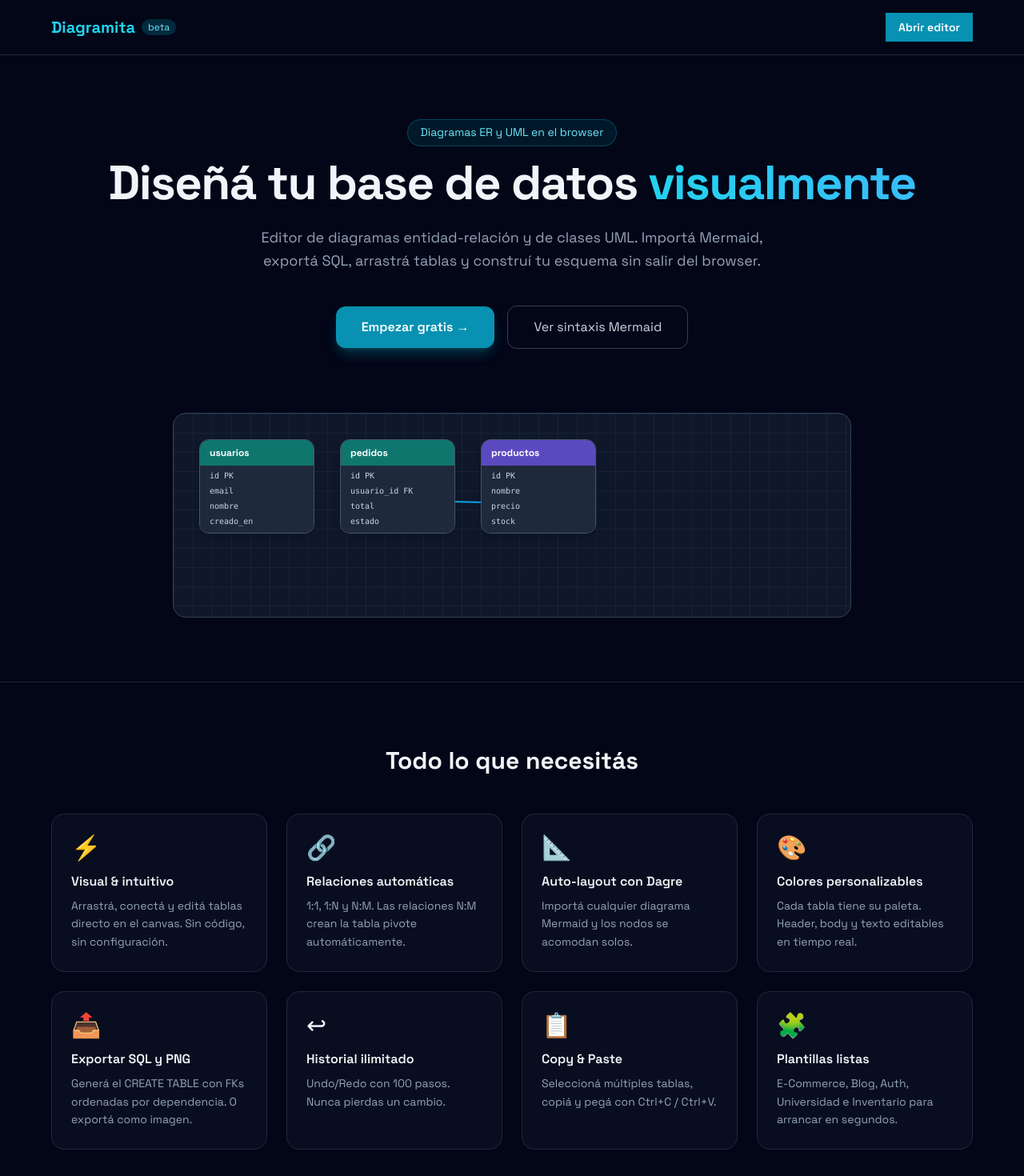
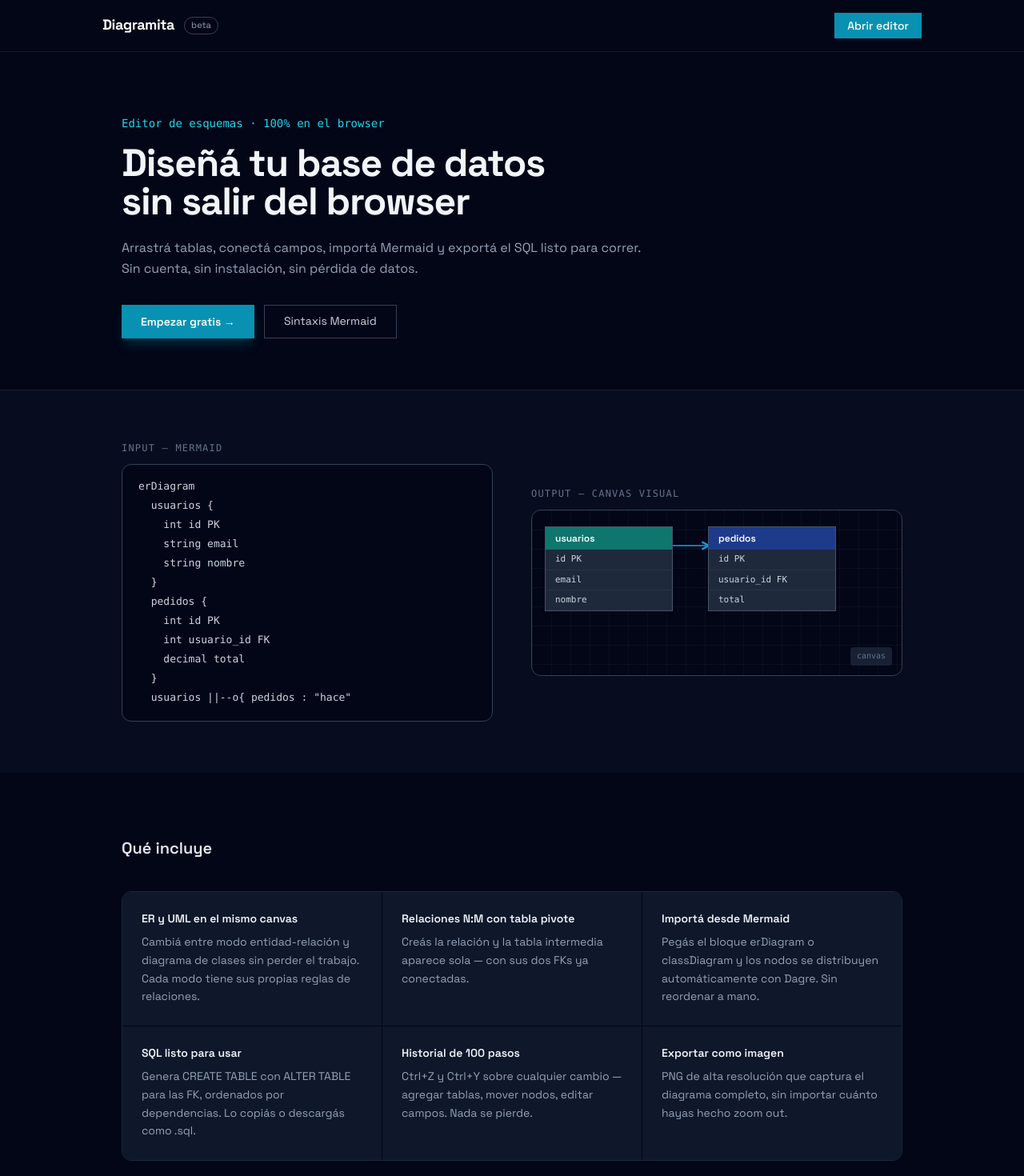
Before and after one commit to ChristianVeneko/diagramita, a React (Vite) app: page /#/ in a window 1280 px wide. Shown: the top 1470 px of the page at 80% size. Built offline with nearby package versions, Linux system fonts and the light colour scheme.

Commit message:
feat: enhance documentation and improve editor functionality with new features

```diff
--- a/src/index.css
+++ b/src/index.css
@@ -14,12 +14,20 @@
     min-height: 100vh;
     font-family: 'Space Grotesk', 'Avenir Next', sans-serif;
     text-rendering: geometricPrecision;
+  }
+
+  body.editor-active {
     overflow: hidden;
   }
 
   #root {
     width: 100vw;
+    min-height: 100vh;
+  }
+
+  body.editor-active #root {
     height: 100vh;
+    overflow: hidden;
   }
 
   button,
--- a/src/pages/Landing.jsx
+++ b/src/pages/Landing.jsx
@@ -1,72 +1,62 @@
 import { useNavigate } from 'react-router-dom'
 
 const FEATURES = [
-  { icon: '⚡', title: 'Visual & intuitivo', desc: 'Arrastrá, conectá y editá tablas directo en el canvas. Sin código, sin configuración.' },
-  { icon: '🔗', title: 'Relaciones automáticas', desc: '1:1, 1:N y N:M. Las relaciones N:M crean la tabla pivote automáticamente.' },
-  { icon: '📐', title: 'Auto-layout con Dagre', desc: 'Importá cualquier diagrama Mermaid y los nodos se acomodan solos.' },
-  { icon: '🎨', title: 'Colores personalizables', desc: 'Cada tabla tiene su paleta. Header, body y texto editables en tiempo real.' },
-  { icon: '📤', title: 'Exportar SQL y PNG', desc: 'Generá el CREATE TABLE con FKs ordenadas por dependencia. O exportá como imagen.' },
-  { icon: '↩', title: 'Historial ilimitado', desc: 'Undo/Redo con 100 pasos. Nunca pierdas un cambio.' },
-  { icon: '📋', title: 'Copy & Paste', desc: 'Seleccioná múltiples tablas, copiá y pegá con Ctrl+C / Ctrl+V.' },
-  { icon: '🧩', title: 'Plantillas listas', desc: 'E-Commerce, Blog, Auth, Universidad e Inventario para arrancar en segundos.' },
+  {
+    title: 'ER y UML en el mismo canvas',
+    desc: 'Cambiá entre modo entidad-relación y diagrama de clases sin perder el trabajo. Cada modo tiene sus propias reglas de relaciones.',
+  },
+  {
+    title: 'Relaciones N:M con tabla pivote',
+    desc: 'Creás la relación y la tabla intermedia aparece sola — con sus dos FKs ya conectadas.',
+  },
+  {
+    title: 'Importá desde Mermaid',
+    desc: 'Pegás el bloque erDiagram o classDiagram y los nodos se distribuyen automáticamente con Dagre. Sin reordenar a mano.',
+  },
+  {
+    title: 'SQL listo para usar',
+    desc: 'Genera CREATE TABLE con ALTER TABLE para las FK, ordenados por dependencias. Lo copiás o descargás como .sql.',
+  },
+  {
+    title: 'Historial de 100 pasos',
+    desc: 'Ctrl+Z y Ctrl+Y sobre cualquier cambio — agregar tablas, mover nodos, editar campos. Nada se pierde.',
+  },
+  {
+    title: 'Exportar como imagen',
+    desc: 'PNG de alta resolución que captura el diagrama completo, sin importar cuánto hayas hecho zoom out.',
+  },
 ]
 
-const DEMO_TABLES = [
-  { name: 'usuarios', color: '#0f766e', fields: ['id PK', 'email', 'nombre', 'creado_en'] },
-  { name: 'pedidos', color: '#0f766e', fields: ['id PK', 'usuario_id FK', 'total', 'estado'] },
-  { name: 'productos', color: '#5b4abf', fields: ['id PK', 'nombre', 'precio', 'stock'] },
-]
-
-function DemoCanvas() {
-  return (
-    <div className="relative h-64 w-full overflow-hidden rounded-2xl border border-slate-700 bg-slate-900">
-      <div className="absolute inset-0"
-        style={{
-          backgroundImage: 'linear-gradient(rgba(148,163,184,0.07) 1px, transparent 1px), linear-gradient(90deg, rgba(148,163,184,0.07) 1px, transparent 1px)',
-          backgroundSize: '24px 24px',
-        }}
-      />
-      <svg className="absolute inset-0 h-full w-full pointer-events-none" aria-hidden="true">
-        <path d="M 232 72 C 280 72, 280 112, 328 112" fill="none" stroke="#0ea5e9" strokeWidth="2" strokeDasharray="0" markerEnd="url(#arr)" />
-        <path d="M 232 108 C 330 108, 330 112, 520 112" fill="none" stroke="#0ea5e9" strokeWidth="2" />
-        <defs>
-          <marker id="arr" markerWidth="8" markerHeight="8" refX="1" refY="4" orient="auto-start-reverse">
-            <path d="M1 1 L7 4 L1 7" fill="none" stroke="#0ea5e9" strokeWidth="1.5" />
-          </marker>
-        </defs>
-      </svg>
-      <div className="absolute left-8 top-8 flex gap-8">
-        {DEMO_TABLES.map((t) => (
-          <div key={t.name} className="w-36 rounded-xl border border-slate-600 shadow-lg overflow-hidden">
-            <div className="px-3 py-2 text-xs font-bold text-white" style={{ background: t.color }}>{t.name}</div>
-            <div className="bg-slate-800 px-3 py-1">
-              {t.fields.map((f) => (
-                <div key={f} className="py-0.5 text-[10px] text-slate-300 font-mono">{f}</div>
-              ))}
-            </div>
-          </div>
-        ))}
-      </div>
-    </div>
-  )
+const CODE_SAMPLE = `erDiagram
+  usuarios {
+    int id PK
+    string email
+    string nombre
   }
+  pedidos {
+    int id PK
+    int usuario_id FK
+    decimal total
+  }
+  usuarios ||--o{ pedidos : "hace"`
 
 export default function Landing() {
   const navigate = useNavigate()
 
   return (
     <div className="min-h-screen bg-slate-950 text-slate-100">
+
       {/* Nav */}
-      <nav className="border-b border-slate-800 px-6 py-4">
-        <div className="mx-auto flex max-w-6xl items-center justify-between">
-          <div className="flex items-center gap-2">
-            <span className="text-xl font-bold text-cyan-400">Diagramita</span>
-            <span className="rounded-full bg-cyan-500/20 px-2 py-0.5 text-xs text-cyan-300">beta</span>
+      <nav className="border-b border-slate-800/60 px-6 py-4">
+        <div className="mx-auto flex max-w-5xl items-center justify-between">
+          <div className="flex items-center gap-3">
+            <span className="text-lg font-bold tracking-tight text-white">Diagramita</span>
+            <span className="rounded-full border border-slate-700 px-2 py-0.5 text-[11px] text-slate-400">beta</span>
           </div>
           <button
             type="button"
             onClick={() => navigate('/editor')}
-            className="rounded-lg bg-cyan-600 px-4 py-2 text-sm font-semibold text-white transition hover:bg-cyan-500"
+            className="rounded-lg bg-cyan-600 px-4 py-1.5 text-sm font-medium text-white transition hover:bg-cyan-500"
           >
             Abrir editor
           </button>
@@ -74,25 +64,21 @@ export default function Landing() {
       </nav>
 
       {/* Hero */}
-      <section className="mx-auto max-w-6xl px-6 py-20 text-center">
-        <div className="mb-4 inline-flex items-center gap-2 rounded-full border border-cyan-500/30 bg-cyan-500/10 px-4 py-1.5 text-sm text-cyan-300">
-          Diagramas ER y UML en el browser
-        </div>
-        <h1 className="mb-6 text-5xl font-bold leading-tight tracking-tight md:text-6xl">
-          Diseñá tu base de datos{' '}
-          <span className="bg-gradient-to-r from-cyan-400 to-sky-400 bg-clip-text text-transparent">
-            visualmente
-          </span>
+      <section className="mx-auto max-w-5xl px-6 pt-20 pb-16">
+        <div className="max-w-2xl">
+          <p className="mb-4 font-mono text-sm text-cyan-400">Editor de esquemas · 100% en el browser</p>
+          <h1 className="mb-5 text-4xl font-bold leading-tight tracking-tight md:text-5xl">
+            Diseñá tu base de datos<br />sin salir del browser
           </h1>
-        <p className="mx-auto mb-10 max-w-2xl text-lg text-slate-400 leading-relaxed">
-          Editor de diagramas entidad-relación y de clases UML. Importá Mermaid, exportá SQL,
-          arrastrá tablas y construí tu esquema sin salir del browser.
+          <p className="mb-8 text-base text-slate-400 leading-relaxed">
+            Arrastrá tablas, conectá campos, importá Mermaid y exportá el SQL listo para correr.
+            Sin cuenta, sin instalación, sin pérdida de datos.
           </p>
-        <div className="flex flex-wrap items-center justify-center gap-4">
+          <div className="flex flex-wrap gap-3">
             <button
               type="button"
               onClick={() => navigate('/editor')}
-            className="rounded-xl bg-cyan-600 px-8 py-3.5 text-base font-semibold text-white shadow-lg shadow-cyan-500/25 transition hover:bg-cyan-500 hover:shadow-cyan-400/30"
+              className="rounded-lg bg-cyan-600 px-6 py-2.5 text-sm font-semibold text-white shadow-lg shadow-cyan-500/20 transition hover:bg-cyan-500"
             >
               Empezar gratis →
             </button>
@@ -100,50 +86,127 @@ export default function Landing() {
               href="https://mermaid.js.org/syntax/entityRelationshipDiagram.html"
               target="_blank"
               rel="noopener noreferrer"
-            className="rounded-xl border border-slate-700 px-8 py-3.5 text-base text-slate-300 transition hover:border-slate-500 hover:text-white"
+              className="rounded-lg border border-slate-700 px-6 py-2.5 text-sm text-slate-300 transition hover:border-slate-500 hover:text-white"
             >
-            Ver sintaxis Mermaid
+              Sintaxis Mermaid
             </a>
+          </div>
         </div>
       </section>
 
-      {/* Demo */}
-      <section className="mx-auto max-w-4xl px-6 pb-20">
-        <DemoCanvas />
+      {/* Split demo */}
+      <section className="border-t border-slate-800/60 bg-slate-900/40">
+        <div className="mx-auto max-w-5xl px-6 py-16 lg:grid lg:grid-cols-2 lg:gap-12 lg:items-center">
+          {/* Code side */}
+          <div>
+            <p className="mb-3 text-xs font-mono uppercase tracking-widest text-slate-500">Input — Mermaid</p>
+            <pre className="overflow-x-auto rounded-xl border border-slate-700 bg-slate-950 px-5 py-4 text-[13px] leading-6 text-slate-300 font-mono">
+              {CODE_SAMPLE}
+            </pre>
+          </div>
+
+          {/* Visual side */}
+          <div>
+            <p className="mb-3 mt-8 text-xs font-mono uppercase tracking-widest text-slate-500 lg:mt-0">Output — Canvas visual</p>
+            <MiniCanvas />
+          </div>
+        </div>
       </section>
 
       {/* Features */}
-      <section className="border-t border-slate-800 px-6 py-20">
-        <div className="mx-auto max-w-6xl">
-          <h2 className="mb-12 text-center text-3xl font-bold">Todo lo que necesitás</h2>
-          <div className="grid grid-cols-1 gap-6 sm:grid-cols-2 lg:grid-cols-4">
-            {FEATURES.map(({ icon, title, desc }) => (
-              <div key={title} className="rounded-2xl border border-slate-800 bg-slate-900/50 p-6 transition hover:border-slate-700">
-                <div className="mb-3 text-3xl">{icon}</div>
-                <h3 className="mb-2 font-semibold text-slate-100">{title}</h3>
+      <section className="mx-auto max-w-5xl px-6 py-20">
+        <h2 className="mb-10 text-xl font-semibold text-slate-200">Qué incluye</h2>
+        <div className="grid grid-cols-1 gap-px border border-slate-800 rounded-xl overflow-hidden sm:grid-cols-2 lg:grid-cols-3">
+          {FEATURES.map(({ title, desc }) => (
+            <div key={title} className="bg-slate-900 p-6 hover:bg-slate-800/60 transition">
+              <h3 className="mb-2 text-sm font-semibold text-slate-100">{title}</h3>
               <p className="text-sm text-slate-400 leading-relaxed">{desc}</p>
             </div>
           ))}
         </div>
+      </section>
+
+      {/* Templates row */}
+      <section className="border-t border-slate-800/60 bg-slate-900/40 px-6 py-16">
+        <div className="mx-auto max-w-5xl">
+          <p className="mb-3 text-xs font-mono uppercase tracking-widest text-slate-500">Plantillas incluidas</p>
+          <div className="flex flex-wrap gap-2">
+            {['E-Commerce', 'Blog', 'Autenticación', 'Universidad', 'Inventario'].map((t) => (
+              <span key={t} className="rounded-full border border-slate-700 px-3 py-1 text-sm text-slate-300">
+                {t}
+              </span>
+            ))}
+          </div>
+          <p className="mt-4 text-sm text-slate-400">
+            Abrí el editor, hacé clic en <span className="font-mono text-slate-300">Plantillas</span> y en dos segundos tenés un esquema funcional para empezar.
+          </p>
         </div>
       </section>
 
-      {/* CTA bottom */}
-      <section className="border-t border-slate-800 px-6 py-20 text-center">
-        <h2 className="mb-4 text-3xl font-bold">Listo para diseñar</h2>
-        <p className="mb-8 text-slate-400">Sin registro, sin instalación. 100% en el browser.</p>
+      {/* CTA */}
+      <section className="border-t border-slate-800/60 px-6 py-20 text-center">
+        <h2 className="mb-3 text-2xl font-bold">Sin registro. Sin pasos extra.</h2>
+        <p className="mb-8 text-slate-400 text-sm">Abrís el editor y ya estás diseñando.</p>
         <button
           type="button"
           onClick={() => navigate('/editor')}
-          className="rounded-xl bg-cyan-600 px-10 py-4 text-lg font-semibold text-white shadow-lg shadow-cyan-500/25 transition hover:bg-cyan-500"
+          className="rounded-lg bg-cyan-600 px-8 py-3 text-base font-semibold text-white shadow-lg shadow-cyan-500/20 transition hover:bg-cyan-500"
         >
           Abrir Diagramita →
         </button>
       </section>
 
-      <footer className="border-t border-slate-800 px-6 py-8 text-center text-sm text-slate-500">
-        Diagramita — hecho con React + Tailwind + Dagre
+      <footer className="border-t border-slate-800/60 px-6 py-6 text-center text-xs text-slate-600">
+        Diagramita — React + Tailwind + Dagre · Sin tracking · Sin backend
       </footer>
     </div>
   )
 }
+
+function MiniCanvas() {
+  const tables = [
+    { name: 'usuarios', x: 16, y: 20, fields: ['id PK', 'email', 'nombre'], color: '#0f766e' },
+    { name: 'pedidos', x: 220, y: 20, fields: ['id PK', 'usuario_id FK', 'total'], color: '#1e3a8a' },
+  ]
+  return (
+    <div className="relative h-52 w-full overflow-hidden rounded-xl border border-slate-700 bg-slate-950 select-none">
+      <div
+        className="absolute inset-0"
+        style={{
+          backgroundImage:
+            'linear-gradient(rgba(148,163,184,0.06) 1px, transparent 1px), linear-gradient(90deg, rgba(148,163,184,0.06) 1px, transparent 1px)',
+          backgroundSize: '24px 24px',
+        }}
+      />
+      <svg className="absolute inset-0 h-full w-full pointer-events-none" aria-hidden="true">
+        <defs>
+          <marker id="arr2" markerWidth="8" markerHeight="8" refX="6" refY="4" orient="auto">
+            <path d="M1 1 L7 4 L1 7" fill="none" stroke="#0ea5e9" strokeWidth="1.5" />
+          </marker>
+        </defs>
+        <path d="M 172 44 C 196 44, 196 44, 220 44" fill="none" stroke="#0ea5e9" strokeWidth="1.5" markerEnd="url(#arr2)" />
+      </svg>
+      {tables.map((t) => (
+        <div
+          key={t.name}
+          className="absolute w-40 rounded-lg overflow-hidden border border-slate-600 shadow-md"
+          style={{ left: t.x, top: t.y }}
+        >
+          <div className="px-3 py-1.5 text-xs font-semibold text-white" style={{ background: t.color }}>
+            {t.name}
+          </div>
+          <div className="bg-slate-800 divide-y divide-slate-700/50">
+            {t.fields.map((f) => (
+              <div key={f} className="px-3 py-1 text-[11px] font-mono text-slate-300">
+                {f}
+              </div>
+            ))}
+          </div>
+        </div>
+      ))}
+      <div className="absolute bottom-3 right-3 rounded bg-slate-800/80 px-2 py-1 text-[10px] font-mono text-slate-500">
+        canvas
+      </div>
+    </div>
+  )
+}
```
Also changed, not shown: src/App.jsx (+13 -1 lines), src/pages/Editor.jsx (+45 -6 lines), src/lib/diagram.js, 2 other files (tests, documents, lock files or other folders). Lines whose indentation alone changed are shown as unchanged.
